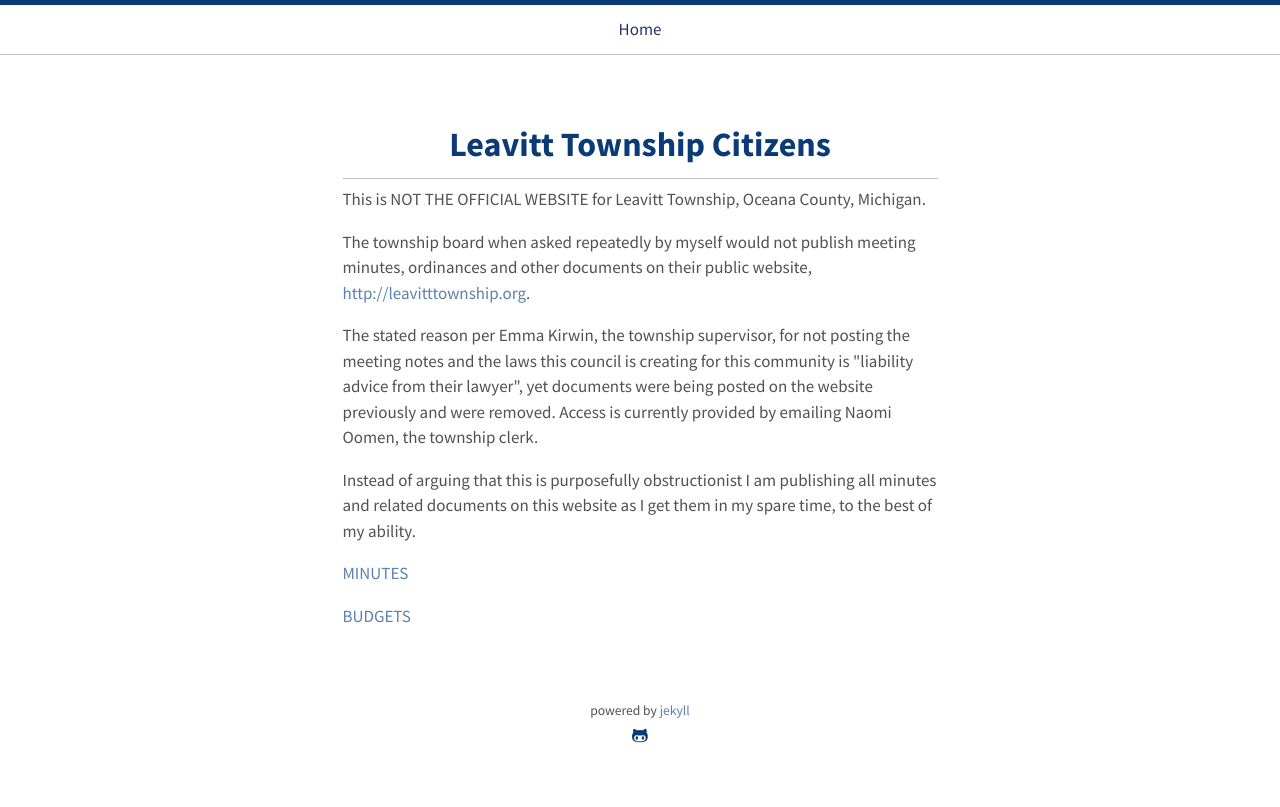
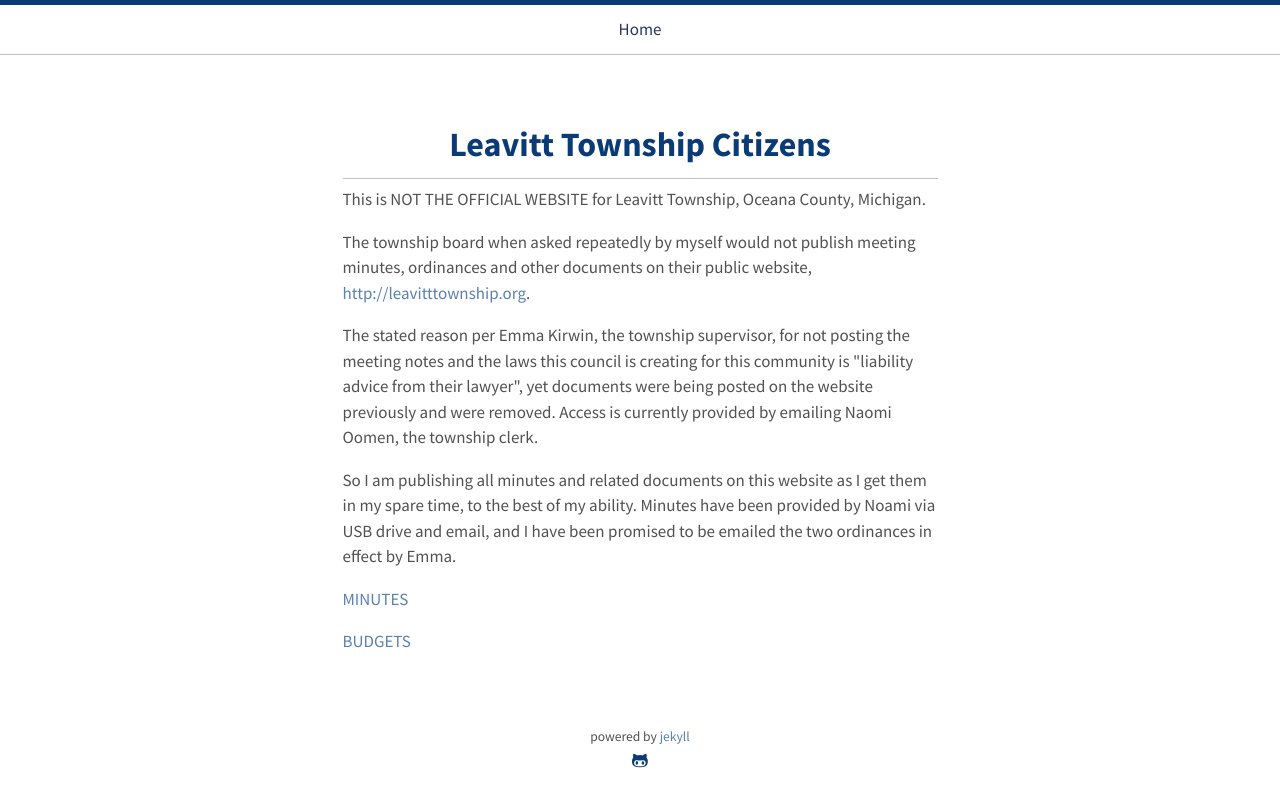
Before and after one commit to honestgov/leavitttownship.us, a Jekyll site: the page built from docs/index.html, in a window 1280 px wide. Shown: the top 807 px of the page. Built offline with Jekyll 4.4.1, drawn with Linux system fonts in a browser that asks for light colours.

Commit message:
Update index.html

```diff
--- a/docs/index.html
+++ b/docs/index.html
@@ -23,7 +23,7 @@ title: Home
       The stated reason per Emma Kirwin, the township supervisor, for not posting the meeting notes and the laws this council is creating for this community is "liability advice from their lawyer", yet documents were being posted on the website previously and were removed. Access is currently provided by emailing Naomi Oomen, the township clerk.
     </p>
     <p>
-      Instead of arguing that this is purposefully obstructionist I am publishing all minutes and related documents on this website as I get them in my spare time, to the best of my ability.
+      So I am publishing all minutes and related documents on this website as I get them in my spare time, to the best of my ability. Minutes have been provided by Noami via USB drive and email, and I have been promised to be emailed the two ordinances in effect by Emma.
     </p>
 
     <p><a href="https://github.com/honestgov/leavitttownship.us/tree/main/minutes">MINUTES</a></p>
```
